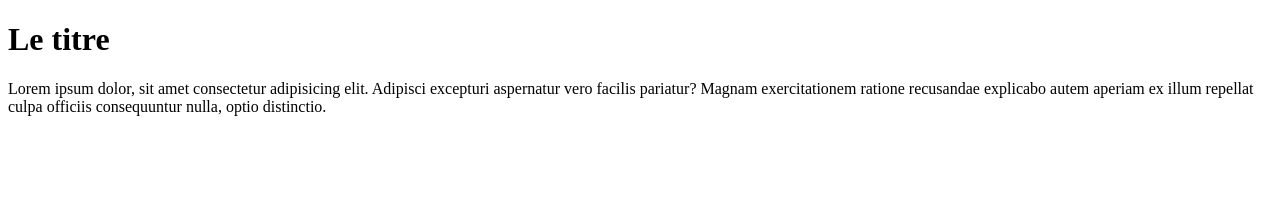
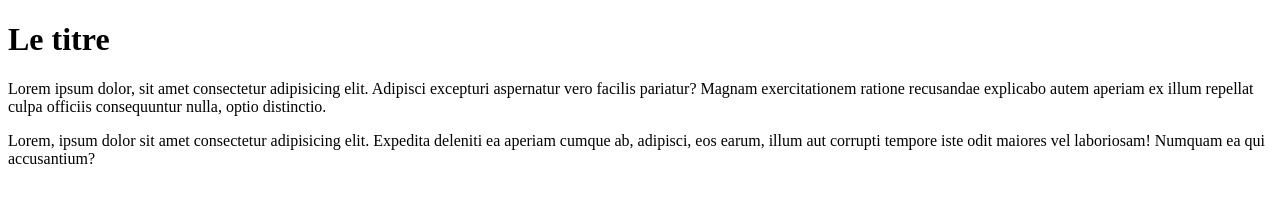
Before and after one commit to nicolaslechenic/laboratory, a plain HTML site: page index.html in a window 1280 px wide. Drawn offline with Linux system fonts and the light colour scheme.

Commit message:
index paragraph02

```diff
--- a/index.html
+++ b/index.html
@@ -9,5 +9,6 @@
 <body>
     <h1>Le titre</h1>
     <p>Lorem ipsum dolor, sit amet consectetur adipisicing elit. Adipisci excepturi aspernatur vero facilis pariatur? Magnam exercitationem ratione recusandae explicabo autem aperiam ex illum repellat culpa officiis consequuntur nulla, optio distinctio.</p>
+    <p>Lorem, ipsum dolor sit amet consectetur adipisicing elit. Expedita deleniti ea aperiam cumque ab, adipisci, eos earum, illum aut corrupti tempore iste odit maiores vel laboriosam! Numquam ea qui accusantium?</p>
 </body>
 </html>
```
